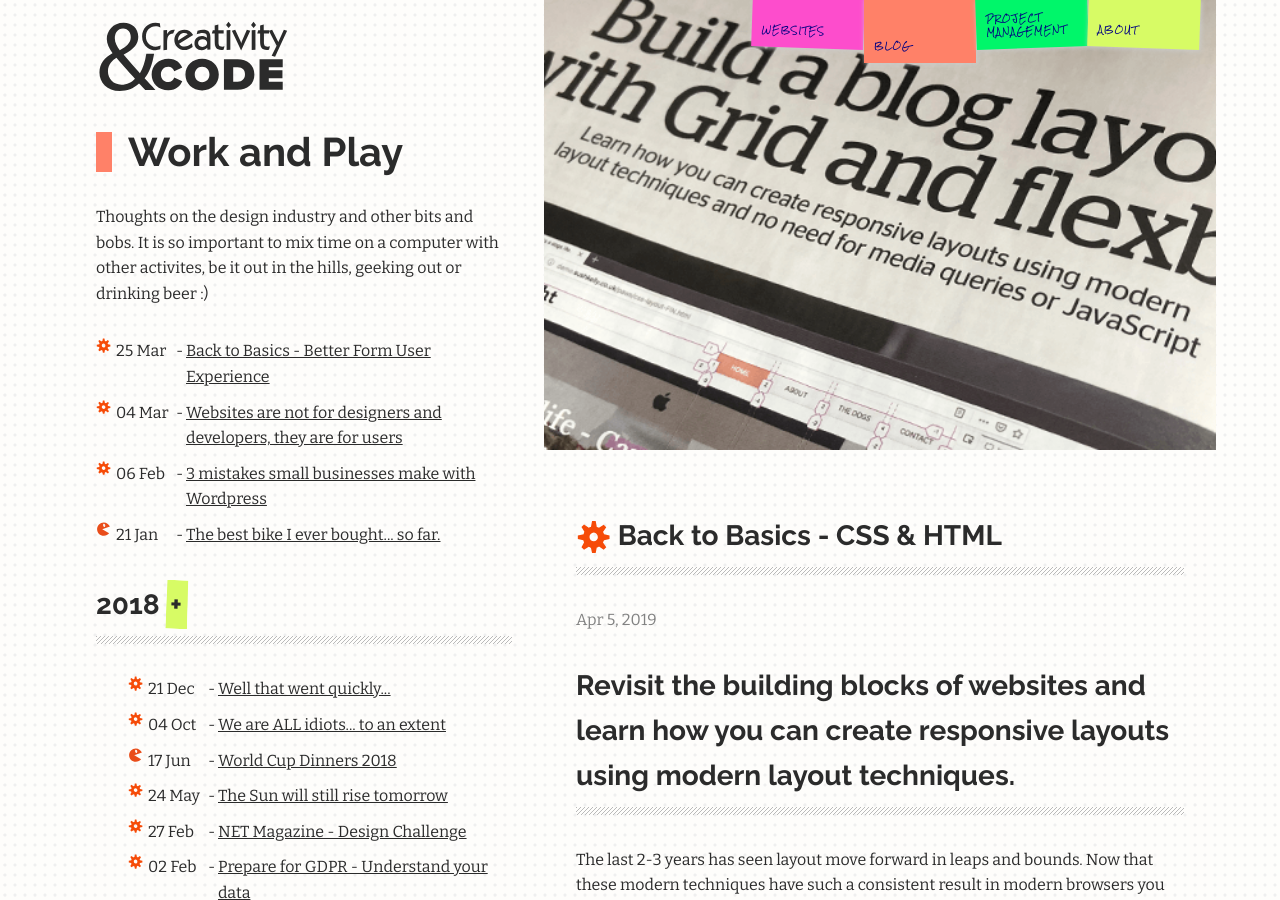
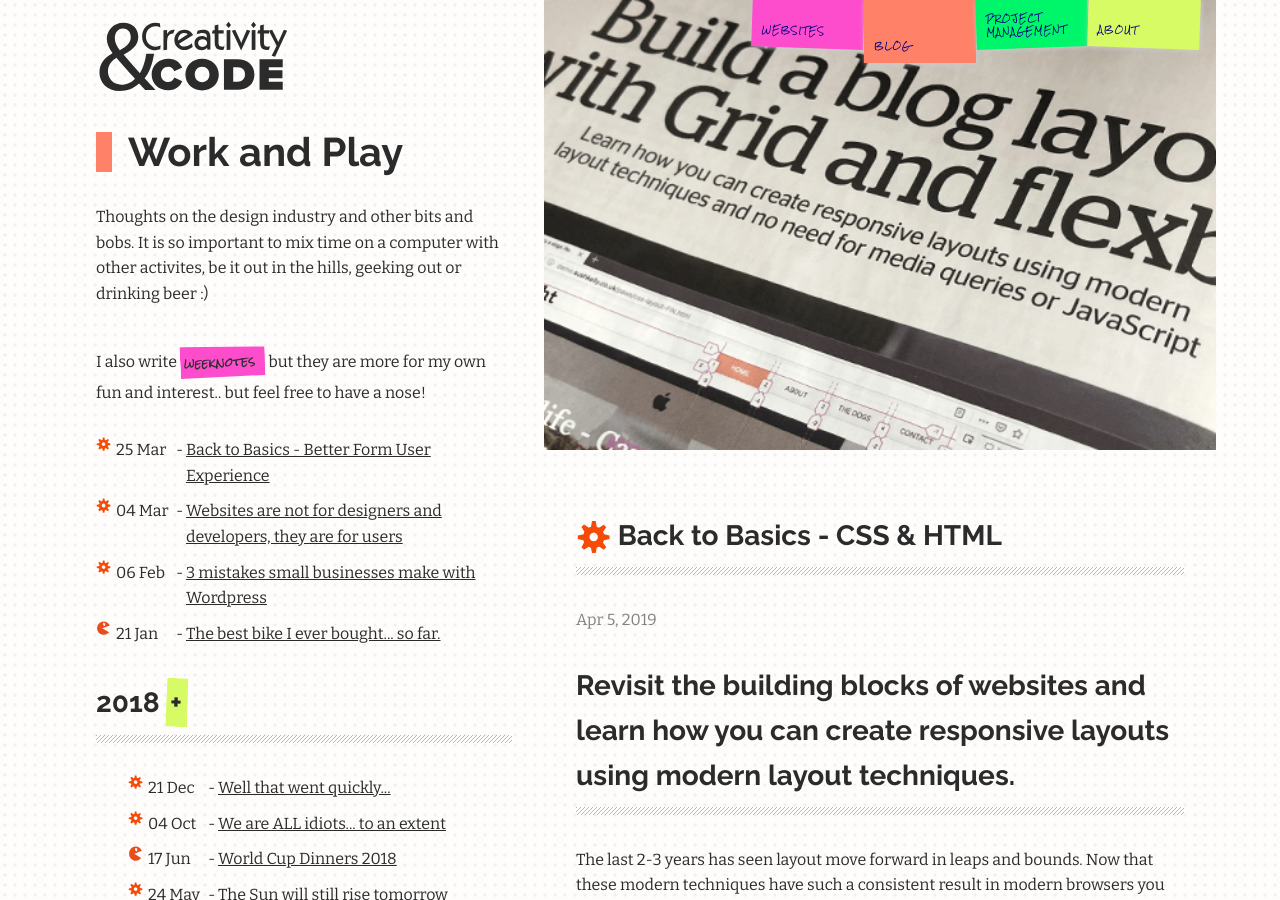
Before and after one commit to maxray/maxray.github.io, a Jekyll site: the page built from blog.html, in a window 1280 px wide and 900 px high. Built offline with Jekyll 4.4.1, drawn with Linux system fonts in a browser that asks for light colours.

Commit message:
week note

```diff
--- a/blog.html
+++ b/blog.html
@@ -26,6 +26,7 @@ layout: default
     <article>
         <h1 class="blog-title">Work and Play</h1>
         <p>Thoughts on the design industry and other bits and bobs. It is so important to mix time on a computer with other activites, be it out in the hills, geeking out or drinking beer :) </p>
+        <p>I also write <a href="/weeknotes/" class="cta ">weeknotes</a> but they are more for my own fun and interest.. but feel free to have a nose! </p>
         <ul class="blog-posts">
              {%for post in site.posts offset:1 %} {% unless post.next %} {% else %} {% capture year %}{{ post.date | date: '%Y' }}{% endcapture %} {% capture nyear %}{{ post.next.date | date: '%Y' }}{% endcapture %} {% if year != nyear %}
         </ul>
```
